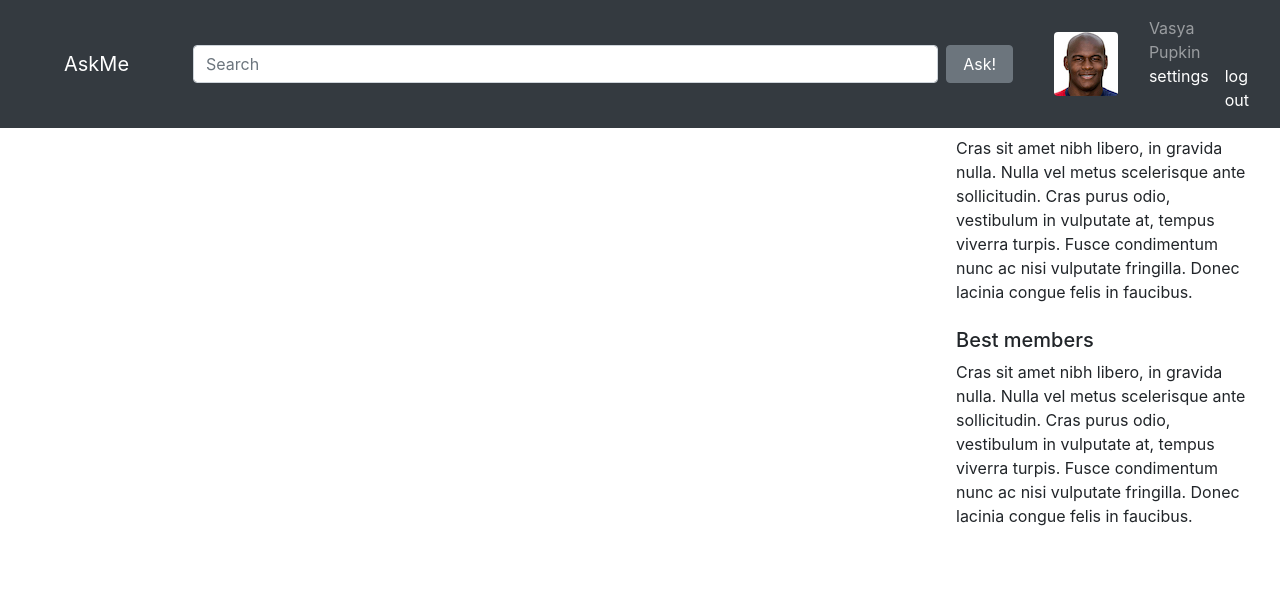
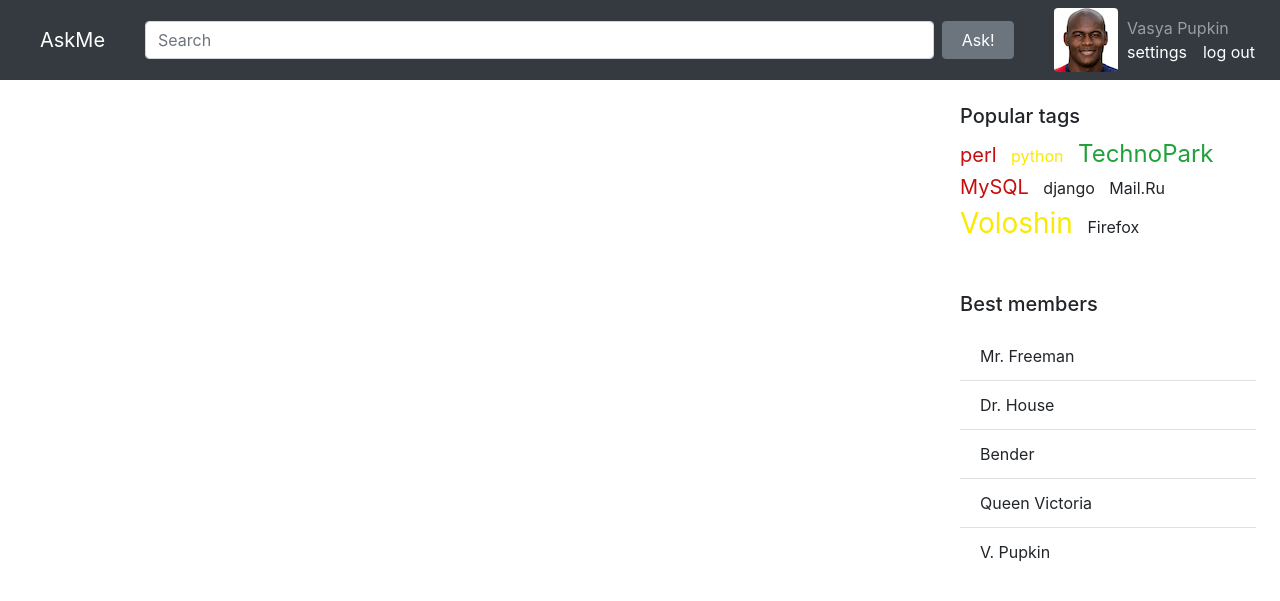
Before and after one commit to keithzetterstrom/AskMe, a Django app: page /AskMe/auth/ in a window 1280 px wide. Shown: the top 601 px of the page. Run offline with Django 3.2, Linux system fonts and the light colour scheme; some libraries are stand-ins or nearby versions.

Commit message:
Измененен base.html

```diff
--- a/AskMeApp/urls.py
+++ b/AskMeApp/urls.py
@@ -5,8 +5,7 @@ from . import views
 app_name = 'ask_me'
 urlpatterns = [
     url(r'^index/$', views.index, name='index'),
-    url(r'^auth/$', views.authorisation, name='auth'),
-    url(r'^unauth/$', views.unauthorisation, name='unauth'),
+    url(r'^auth/$', views.authorisation, name='unauth'),
     url(r'^login/$', views.login, name='login'),
     url(r'^signup/$', views.sign_up, name='sign_up'),
     url(r'^settings/$', views.settings, name='settings'),
--- a/AskMeApp/views.py
+++ b/AskMeApp/views.py
@@ -39,11 +39,7 @@ def index(request):
 
 
 def authorisation(request):
-    return render(request, 'base_authorised.html')
-
-
-def unauthorisation(request):
-    return render(request, 'base_unauthorised.html')
+    return render(request, 'base.html', {'auth': 1})
 
 
 def login(request):
--- a/templates/ask.html
+++ b/templates/ask.html
@@ -1,4 +1,4 @@
-{% extends 'base_unauthorised.html' %}
+{% extends 'base.html' %}
 {% load static %}
 
 <style>
--- a/templates/base_unauthorised.html
+++ b/templates/base.html
@@ -18,15 +18,8 @@
         <button class="btn btn-secondary col-auto col-lg-1 ml-2" type="submit">Ask!</button>
     </form>
 
-    <ul class="navbar-nav col-auto ml-5">
-        <li class="nav-item">
-            <a class="nav-link" href="{% url 'ask_me:login' %}">Sign In</a>
-        </li>
-        <li class="nav-item">
-            <a class="nav-link" href="{% url 'ask_me:sign_up' %}">Sign Up</a>
-        </li>
-    </ul>
-    {% comment %}<div class="container col-auto ml-5 mr-2 mr-md-4">
+    {% if auth %}
+        <div class="container col-auto ml-5 mr-2 mr-md-4">
                 <img class="img rounded" src="{% static '/img/avatar.jpg' %}">
                 <div class="navbar-text ml-4">
                     <div class="row">Vasya Pupkin</div>
@@ -35,7 +28,18 @@
                         <a class="ml-3" href="#home">log out</a>
                     </div>
                 </div>
-            </div>{% endcomment %}
+            </div>
+    {% else %}
+        <ul class="navbar-nav col-auto ml-5">
+        <li class="nav-item">
+            <a class="nav-link" href="{% url 'ask_me:login' %}">Sign In</a>
+        </li>
+        <li class="nav-item">
+            <a class="nav-link" href="{% url 'ask_me:sign_up' %}">Sign Up</a>
+        </li>
+        </ul>
+    {%  endif %}
+
 </nav>
 <div class="row mt-5 mx-3">
     <div class="col-9 p-2 bd-highlight mt-5">
--- a/templates/base_authorised.html
+++ /dev/null
@@ -1,50 +0,0 @@
-{% load static %}
-
-<!doctype html>
-<html lang="en">
-  <head>
-    <meta charset="utf-8">
-    <title>AskMe project</title>
-    <link rel="stylesheet" type="text/css" href="{% static '/css/bootstrap.min.css' %}">
-  </head>
-
-  <body>
-    <nav class="navbar navbar-expand navbar-dark bg-dark fixed-top">
-	    <a class="navbar-brand ml-5" href="#">AskMe</a>
-	    <form class="container form-inline mx-5 my-2 my-lg-0">
-	      <input class="form-control col-11 mr-2" type="text" placeholder="Search" aria-label="Search">
-	      <button class="btn btn-secondary col-auto px-3 my-2 my-sm-0" type="submit">Ask!</button>
-	    </form>
-	    <div class="container w-25">
-			<img class="img rounded" src="{% static '/img/avatar.jpg' %}">
-		    <div class="container navbar-text ml-3">
-		    	Vasya Pupkin
-		    	<div class="d-inline-flex">
-		    		<a href="#home">settings</a>
-		    		<a class="ml-3" href="#home">log out</a>
-		    	</div>
-		    </div>
-        </div>
-	</nav>
-
-	<div class="d-flex justify-content-end mt-5 mr-3">
-	  <div class="p-2 w-25 bd-highlight mt-5">
-	  	<div class="media">
-		  	<div class="media-body">
-			    <h5 class="mt-0">Popular tags</h5>
-			    Cras sit amet nibh libero, in gravida nulla. Nulla vel metus scelerisque ante sollicitudin. Cras purus odio, vestibulum in vulputate at, tempus viverra turpis. Fusce condimentum nunc ac nisi vulputate fringilla. Donec lacinia congue felis in faucibus.
-		  	</div>
-		</div>
-		<div class="media mt-4">
-		  	<div class="media-body">
-			    <h5 class="mt-0">Best members</h5>
-			    Cras sit amet nibh libero, in gravida nulla. Nulla vel metus scelerisque ante sollicitudin. Cras purus odio, vestibulum in vulputate at, tempus viverra turpis. Fusce condimentum nunc ac nisi vulputate fringilla. Donec lacinia congue felis in faucibus.
-		  	</div>
-		</div>
-	  </div>
-	</div>
-
-    <script src="{% static '/js/jquery-3.4.1.slim.min.js' %}"></script>
-    <script src="{% static '/js/bootstrap.bundle.min.js' %}"></script>
-  </body>
-</html>
--- a/templates/login.html
+++ b/templates/login.html
@@ -1,4 +1,4 @@
-{% extends 'base_unauthorised.html' %}
+{% extends 'base.html' %}
 {% load static %}
 
 {% block content %}
--- a/templates/question.html
+++ b/templates/question.html
@@ -1,4 +1,4 @@
-{% extends 'base_unauthorised.html' %}
+{% extends 'base.html' %}
 {% load static %}
 
 {% block content %}
--- a/templates/questions.html
+++ b/templates/questions.html
@@ -1,4 +1,4 @@
-{% extends 'base_unauthorised.html' %}
+{% extends 'base.html' %}
 {% load static %}
 
 {% block content %}
--- a/templates/settings.html
+++ b/templates/settings.html
@@ -1,4 +1,4 @@
-{% extends 'base_unauthorised.html' %}
+{% extends 'base.html' %}
 {% load static %}
 
     {% block content %}
--- a/templates/signup.html
+++ b/templates/signup.html
@@ -1,4 +1,4 @@
-{% extends 'base_unauthorised.html' %}
+{% extends 'base.html' %}
 {% load static %}
 
 {% block content %}
```
